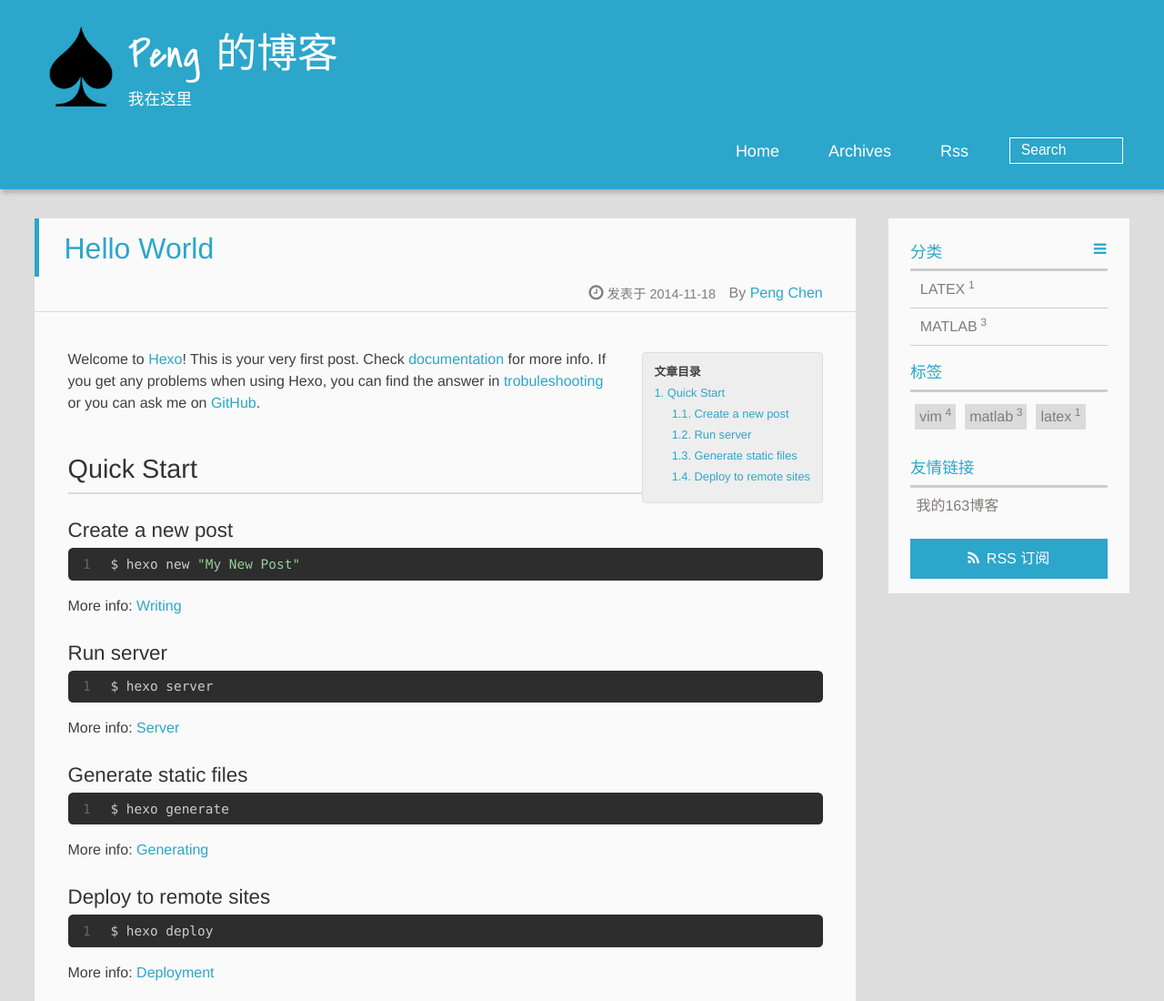
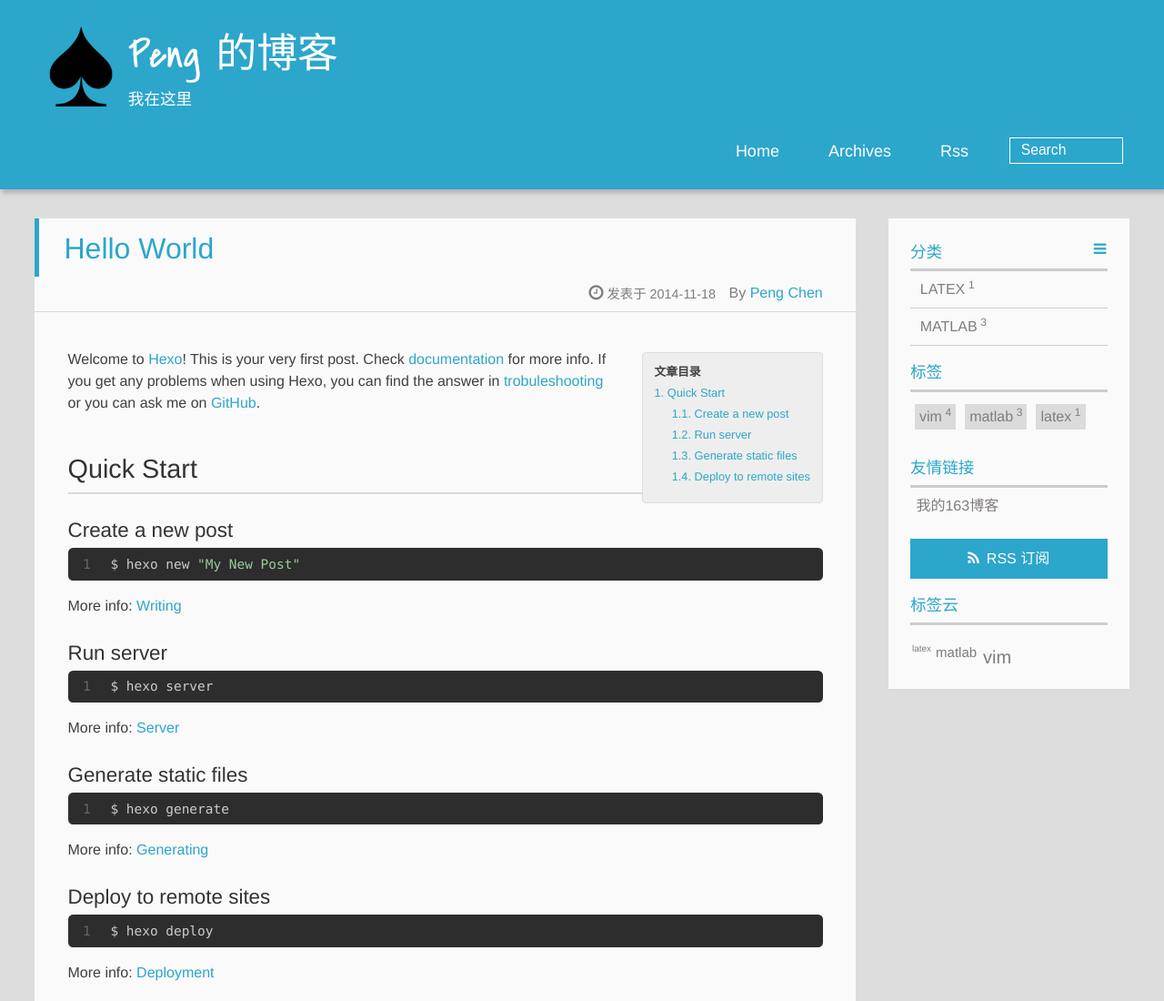
Before and after one commit to chenpengdsp/chenpengdsp.github.io, a plain HTML site: page 2014/11/18/2014_11_17_01_hello_world/index.html in a window 1280 px wide. Shown: the top 1100 px of the page at 91% size. Drawn offline with nearby package versions, Linux system fonts and the light colour scheme; some packages are replaced by stand-ins of ours; a script that the page names is missing.

Commit message:
Site updated: 2014-11-19 12:56:37

```diff
--- a/2014/11/18/2014_11_17_01_hello_world/index.html
+++ b/2014/11/18/2014_11_17_01_hello_world/index.html
@@ -210,6 +210,15 @@
   <div class="rsspart">
 	<a href="/atom.xml" target="_blank" title="rss">RSS 订阅</a>
 </div>
+
+
+  <div class="tagcloudlist">
+    <p class="asidetitle">标签云</p>
+    <div class="tagcloudlist clearfix">
+       <a href="/tags/latex/" style="font-size: 10.00px;">latex</a><a href="/tags/matlab/" style="font-size: 15.00px;">matlab</a><a href="/tags/vim/" style="font-size: 20.00px;">vim</a>
+    </div>
+  </div>
+
 
 </aside>
 </div>
--- a/atom.xml
+++ b/atom.xml
@@ -4,7 +4,7 @@
   <subtitle><![CDATA[我在这里]]></subtitle>
   <link href="/atom.xml" rel="self"/>
   <link href="http://www.chenpengdsp.com/"/>
-  <updated>2014-11-19T04:55:38.948Z</updated>
+  <updated>2014-11-19T04:56:36.479Z</updated>
   <id>http://www.chenpengdsp.com/</id>
 
   <author>
```
Also changed, not shown: 2014/11/18/2014_11_18_01_MATLAB_VIM_1/index.html (+9 -0 lines), 2014/11/18/2014_11_18_03_MATLAB_VIM_3/index.html (+9 -0 lines), 2014/11/18/2014_11_18_04_LATEX_VIM/index.html (+9 -0 lines), 2014/11/19/2014_11_18_02_MATLAB_VIM_2/index.html (+9 -0 lines), index.html (+9 -0 lines).
